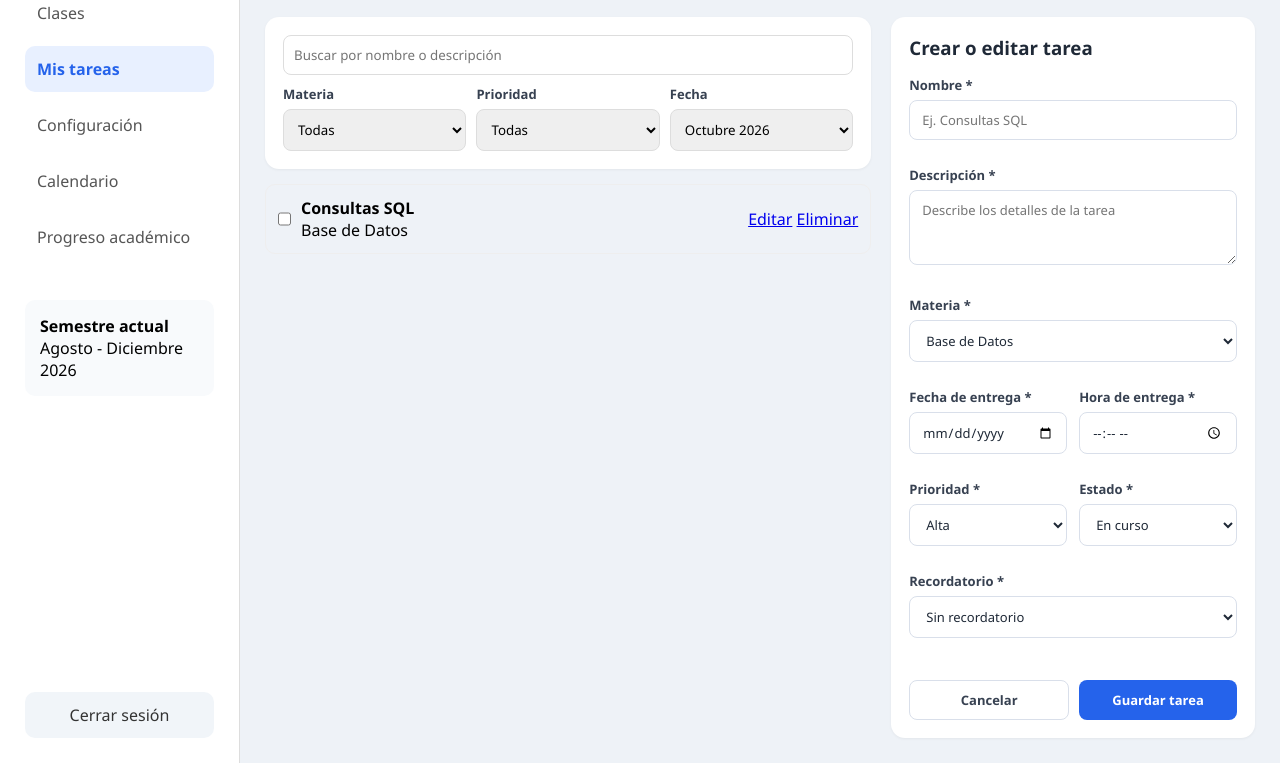
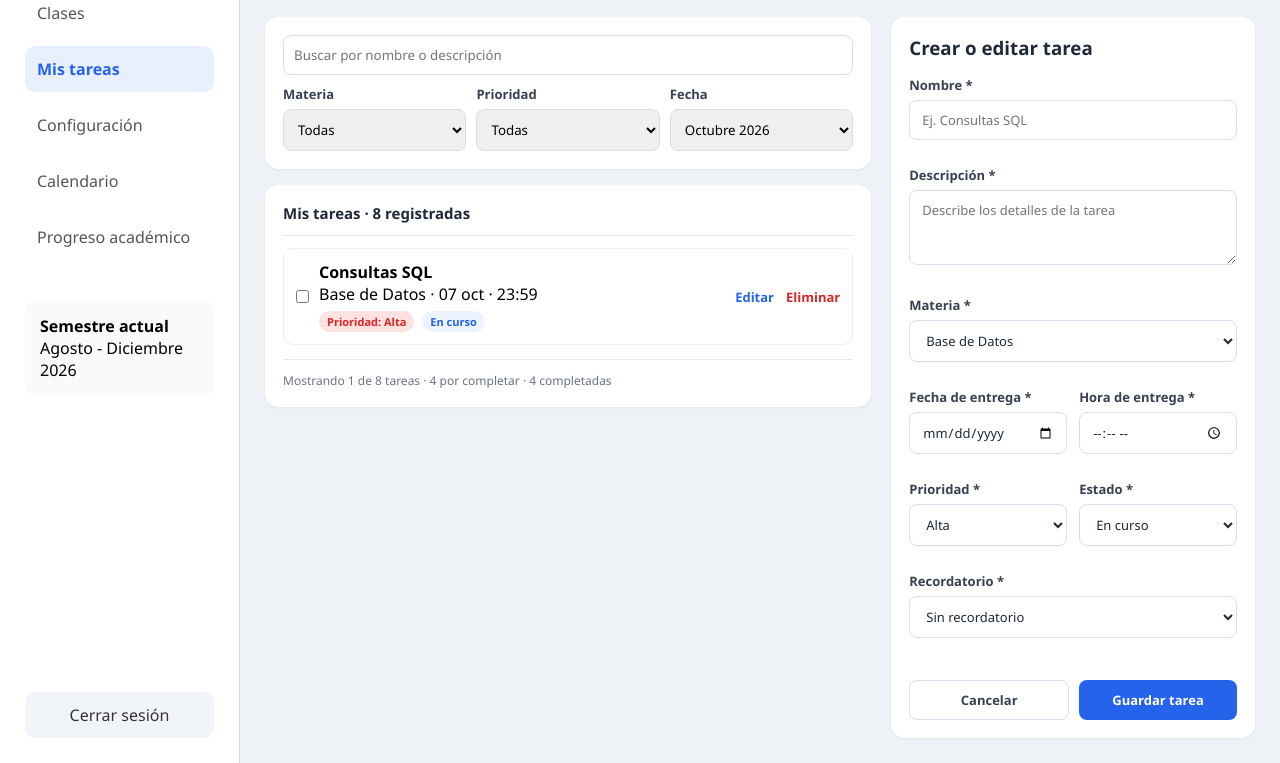
Before and after one commit to jgonzalez24-netizen/gestor-de-tareas, a plain HTML site: page HTML proyecto programación web/Login/Inicio/misTareas/misTareas.html in a window 1280 px wide. Shown: the part 154-917 px from the top of the page. Drawn offline with Linux system fonts and the light colour scheme.

Commit message:
UI-19: agregar encabezado de lista, metadatos de tarea y estilos de acciones en Mis tareas

```diff
--- a/HTML proyecto programación web/Login/Inicio/misTareas/misTareas.html
+++ b/HTML proyecto programación web/Login/Inicio/misTareas/misTareas.html
@@ -76,18 +76,32 @@
                     </div>
                 </div>
 
+                <div class="card task-list-card">
+                    <div class="list-header">
+                        <h3>Mis tareas · 8 registradas</h3>
+                    </div>
+
                     <div class="task-item">
                         <div class="task-info">
                             <input type="checkbox">
                             <div>
                                 <h4>Consultas SQL</h4>
-                            <p>Base de Datos</p>
+                                <p>Base de Datos · 07 oct · 23:59</p>
+                                <div class="task-meta">
+                                    <span class="badge priority-high">Prioridad: Alta</span>
+                                    <span class="badge status-progress">En curso</span>
+                                </div>
                             </div>
                         </div>
 
                         <div class="task-actions">
-                        <a href="#">Editar</a>
-                        <a href="#">Eliminar</a>
+                            <a href="#" class="action-edit">Editar</a>
+                            <a href="#" class="action-delete">Eliminar</a>
+                        </div>
+                    </div>
+
+                    <div class="list-footer">
+                        Mostrando 1 de 8 tareas · 4 por completar · 4 completadas
                     </div>
                 </div>
             </div>
--- a/HTML proyecto programación web/Login/Inicio/misTareas/styleMisTareas.css
+++ b/HTML proyecto programación web/Login/Inicio/misTareas/styleMisTareas.css
@@ -378,3 +378,69 @@ form{
     font-weight:600;
     cursor:pointer;
 }
+
+/*Encabezado de lista, metadatos de tarea, acciones sin subrayado y resumen */
+.task-list-card{
+    margin-top:16px;
+}
+
+.list-header{
+    padding-bottom:12px;
+    margin-bottom:12px;
+    border-bottom:1px solid #e6eaf0;
+}
+
+.list-header h3{
+    font-size:15px;
+    color:#1f2937;
+}
+
+.task-meta{
+    display:flex;
+    gap:8px;
+    margin-top:6px;
+}
+
+.badge{
+    font-size:11px;
+    font-weight:600;
+    padding:3px 8px;
+    border-radius:999px;
+}
+
+.priority-high{
+    background:#fee2e2;
+    color:#dc2626;
+}
+
+.status-progress{
+    background:#eef4ff;
+    color:#2563eb;
+}
+
+.task-actions{
+    display:flex;
+    gap:12px;
+}
+
+.task-actions a{
+    text-decoration:none;
+    font-size:13px;
+    font-weight:600;
+}
+
+.action-edit{
+    color:#2563eb;
+}
+
+.action-delete{
+    color:#dc2626;
+}
+
+.list-footer{
+    margin-top:14px;
+    padding-top:12px;
+    border-top:1px solid #e6eaf0;
+    font-size:12px;
+    color:#6b7280;
+}
```
Lines whose indentation alone changed are shown as unchanged.
